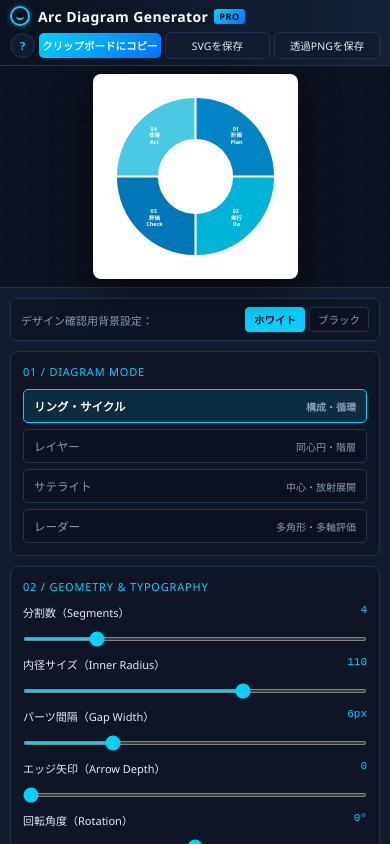
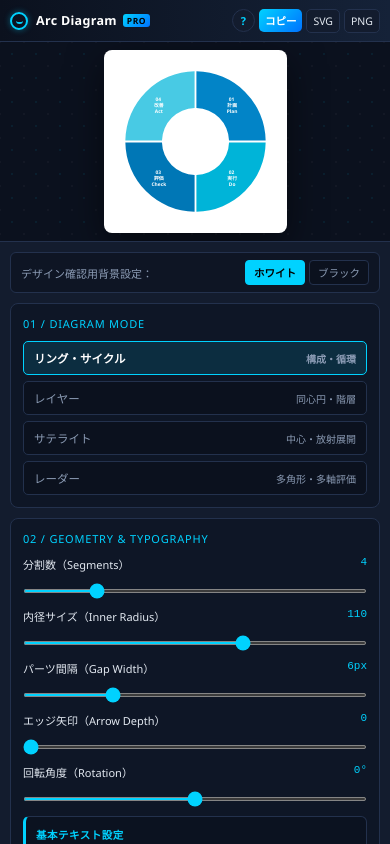
Before and after one commit to arcutilitylabs/app, a plain HTML site: page diagram-pro-nr98rn/index.html in a window 390 px wide. Drawn offline with Linux system fonts and the light colour scheme.

Commit message:
Enhance HTML structure and styles for responsiveness
Updated viewport meta tag, adjusted styles for responsiveness, and improved button text display for clipboard copy functionality.

```diff
--- a/diagram-pro-nr98rn/index.html
+++ b/diagram-pro-nr98rn/index.html
@@ -2,7 +2,7 @@
 <html lang="ja">
 <head>
 <meta charset="UTF-8">
-<meta name="viewport" content="width=device-width, initial-scale=1.0">
+<meta name="viewport" content="width=device-width, initial-scale=1.0, maximum-scale=1.0, user-scalable=no">
 <title>Arc Diagram Generator Pro | Arc Utility Labs</title>
 <style>
   :root {
@@ -25,19 +25,23 @@
     font-family: 'Hiragino Kaku Gothic ProN', 'Segoe UI', 'Meiryo', sans-serif;
   }
 
-  body {
+  html, body {
+    width: 100%;
+    height: 100%;
+    height: 100dvh;
+    overflow: hidden;
     background-color: var(--bg-dark);
     color: var(--text-main);
+  }
+
+  body {
     display: flex;
     flex-direction: column;
-    height: 100vh;
-    height: 100dvh;
-    overflow: hidden;
-  }
-
-  /* ヘッダー：上下幅を抑えたスリム設計 */
+  }
+
+  /* ヘッダー */
   header {
-    min-height: 44px;
+    height: 44px;
     background: linear-gradient(90deg, #0b111e 0%, #152238 100%);
     border-bottom: 1px solid var(--border-color);
     display: flex;
@@ -55,8 +59,8 @@
   }
 
   .brand-logo {
-    width: 20px;
-    height: 20px;
+    width: 18px;
+    height: 18px;
     border: 2px solid var(--accent-cyan);
     border-radius: 50%;
     position: relative;
@@ -69,10 +73,10 @@
 
   .brand-logo::after {
     content: '';
-    width: 8px;
-    height: 4px;
+    width: 7px;
+    height: 3px;
     border-bottom: 2px solid var(--accent-cyan);
-    border-radius: 0 0 8px 8px;
+    border-radius: 0 0 7px 7px;
     margin-top: 2px;
   }
 
@@ -83,9 +87,9 @@
   }
 
   .brand-title {
-    font-size: 14px;
+    font-size: 13.5px;
     font-weight: 600;
-    letter-spacing: 0.4px;
+    letter-spacing: 0.3px;
     color: #fff;
     white-space: nowrap;
   }
@@ -93,9 +97,9 @@
   .pro-badge {
     background: linear-gradient(135deg, var(--accent-cyan), var(--accent-blue));
     color: #000;
-    font-size: 9px;
+    font-size: 8.5px;
     font-weight: 800;
-    padding: 1px 5px;
+    padding: 1px 4px;
     border-radius: 3px;
     letter-spacing: 0.5px;
   }
@@ -109,7 +113,7 @@
     white-space: nowrap;
   }
 
-  /* 出力ボタングループ：1行集約型 */
+  /* 出力ボタン群 */
   .export-group {
     display: flex;
     align-items: center;
@@ -124,8 +128,8 @@
   }
 
   .btn-help {
-    width: 26px;
-    height: 26px;
+    width: 25px;
+    height: 25px;
     border-radius: 50%;
     background: var(--panel-bg);
     border: 1px solid var(--border-color);
@@ -201,7 +205,7 @@
     background: var(--panel-bg);
     color: var(--text-main);
     border: 1px solid var(--border-color);
-    padding: 5px 10px;
+    padding: 4px 9px;
     border-radius: 5px;
     font-size: 11.5px;
     cursor: pointer;
@@ -228,14 +232,24 @@
     opacity: 0.92;
   }
 
+  .btn-text-short {
+    display: none;
+  }
+
+  .btn-text-full {
+    display: inline;
+  }
+
+  /* ワークスペース */
   .workspace {
     display: flex;
     flex: 1;
     overflow: hidden;
   }
 
-  /* サイドバー */
+  /* サイドバー（PCでは左側） */
   .sidebar {
+    order: 1;
     width: 380px;
     background-color: var(--panel-bg);
     border-right: 1px solid var(--border-color);
@@ -247,12 +261,60 @@
     flex-shrink: 0;
   }
 
+  /* プレビューエリア（PCでは右側） */
+  .preview-area {
+    order: 2;
+    flex: 1;
+    display: flex;
+    align-items: center;
+    justify-content: center;
+    position: relative;
+    background-image:
+      radial-gradient(rgba(0, 210, 255, 0.07) 1px, transparent 1px),
+      radial-gradient(rgba(255, 255, 255, 0.03) 1px, transparent 1px);
+    background-size: 24px 24px;
+    background-position: 0 0, 12px 12px;
+    padding: 16px;
+    overflow: hidden;
+  }
+
+  .canvas-card {
+    width: 520px;
+    height: 520px;
+    max-width: 85vh;
+    max-height: 85vh;
+    border-radius: 12px;
+    display: flex;
+    align-items: center;
+    justify-content: center;
+    position: relative;
+    transition: background 0.2s;
+    flex-shrink: 0;
+  }
+
+  .canvas-card.bg-white {
+    background: #ffffff;
+    box-shadow: 0 12px 36px rgba(0, 0, 0, 0.5);
+  }
+
+  .canvas-card.bg-dark {
+    background: #0f172a;
+    border: 1px solid var(--border-color);
+    box-shadow: 0 12px 36px rgba(0, 0, 0, 0.6);
+  }
+
+  svg {
+    width: 100%;
+    height: 100%;
+    user-select: none;
+  }
+
   /* 背景設定ボックス（サイドバー最上部） */
   .bg-setting-box {
     background: rgba(11, 17, 30, 0.6);
     border: 1px solid var(--border-color);
     border-radius: 6px;
-    padding: 8px 10px;
+    padding: 7px 10px;
     display: flex;
     align-items: center;
     justify-content: space-between;
@@ -671,121 +733,83 @@
     text-align: center;
   }
 
-  /* プレビュー表示エリア */
-  .preview-area {
-    flex: 1;
-    display: flex;
-    align-items: center;
-    justify-content: center;
-    position: relative;
-    background-image:
-      radial-gradient(rgba(0, 210, 255, 0.07) 1px, transparent 1px),
-      radial-gradient(rgba(255, 255, 255, 0.03) 1px, transparent 1px);
-    background-size: 24px 24px;
-    background-position: 0 0, 12px 12px;
-    padding: 16px;
-  }
-
-  .canvas-card {
-    width: 520px;
-    height: 520px;
-    max-width: 85vh;
-    max-height: 85vh;
-    border-radius: 12px;
-    display: flex;
-    align-items: center;
-    justify-content: center;
-    position: relative;
-    transition: background 0.2s;
-  }
-
-  .canvas-card.bg-white {
-    background: #ffffff;
-    box-shadow: 0 12px 36px rgba(0, 0, 0, 0.5);
-  }
-
-  .canvas-card.bg-dark {
-    background: #0f172a;
-    border: 1px solid var(--border-color);
-    box-shadow: 0 12px 36px rgba(0, 0, 0, 0.6);
-  }
-
-  svg {
-    width: 100%;
-    height: 100%;
-    user-select: none;
-  }
-
   /* スマートフォン・小型端末向けレスポンシブ最適化 */
   @media (max-width: 860px) {
     header {
-      padding: 6px 10px;
-      flex-direction: column;
-      gap: 6px;
-      align-items: stretch;
-      min-height: auto;
-    }
-
-    .brand {
-      justify-content: space-between;
-      width: 100%;
+      height: 42px;
+      padding: 0 10px;
+    }
+
+    .brand-title {
+      font-size: 12.5px;
     }
 
     .brand-sub {
       display: none;
     }
 
+    .btn-text-full {
+      display: none;
+    }
+
+    .btn-text-short {
+      display: inline;
+    }
+
     .export-group {
-      width: 100%;
-      justify-content: space-between;
       gap: 4px;
     }
 
-    .export-group .btn {
-      flex: 1;
-      padding: 5px 3px;
+    .btn {
+      padding: 4px 6px;
       font-size: 10.5px;
-      justify-content: center;
       gap: 2px;
     }
 
     .btn-help {
-      width: 25px;
-      height: 25px;
+      width: 23px;
+      height: 23px;
       font-size: 11px;
     }
 
     .help-popover {
-      left: 0;
-      right: auto;
-      width: calc(100vw - 20px);
-    }
-
+      left: auto;
+      right: 0;
+      width: min(290px, 92vw);
+    }
+
+    /* ワークスペースを縦2段に分割 */
     .workspace {
       flex-direction: column;
-      height: calc(100vh - 72px);
-      height: calc(100dvh - 72px);
+      height: calc(100% - 42px);
       overflow: hidden;
     }
 
-    /* プレビューエリアを上部に固定配置 */
+    /* ダイアグラムプレビュー（上部に常時固定表示） */
     .preview-area {
       order: 1;
       flex: none;
       width: 100%;
-      padding: 8px 12px;
+      height: 200px;
+      max-height: 28vh;
+      padding: 8px;
       border-bottom: 1px solid var(--border-color);
       background-color: var(--bg-dark);
+      display: flex;
+      align-items: center;
+      justify-content: center;
       z-index: 10;
     }
 
     .canvas-card {
-      width: min(205px, 28vh);
-      height: min(205px, 28vh);
+      width: auto;
+      height: 100%;
+      aspect-ratio: 1 / 1;
+      max-width: 100%;
       border-radius: 8px;
     }
 
-    /* サイドバーを下部でスクロール可能に設計 */
+    /* サイドバー（下部の独立スクロール領域） */
     .sidebar {
       order: 2;
       flex: 1;
@@ -803,12 +827,10 @@
 
 <header>
   <div class="brand">
-    <div style="display:flex; align-items:center; gap:8px;">
-      <div class="brand-logo"></div>
-      <div class="brand-title-wrap">
-        <span class="brand-title">Arc Diagram Generator</span>
-        <span class="pro-badge">PRO</span>
-      </div>
+    <div class="brand-logo"></div>
+    <div class="brand-title-wrap">
+      <span class="brand-title">Arc Diagram</span>
+      <span class="pro-badge">PRO</span>
     </div>
     <span class="brand-sub">Arc Utility Labs</span>
   </div>
@@ -841,13 +863,30 @@
       </div>
     </div>
 
-    <button class="btn btn-primary" id="btn-copy" onclick="copyPNGToClipboard()">クリップボードにコピー</button>
-    <button class="btn" onclick="downloadSVG()">SVGを保存</button>
-    <button class="btn" onclick="downloadPNG()">透過PNGを保存</button>
+    <button class="btn btn-primary" id="btn-copy" onclick="copyPNGToClipboard()">
+      <span class="btn-text-full">クリップボードにコピー</span>
+      <span class="btn-text-short">コピー</span>
+    </button>
+    <button class="btn" onclick="downloadSVG()">
+      <span class="btn-text-full">SVGを保存</span>
+      <span class="btn-text-short">SVG</span>
+    </button>
+    <button class="btn" onclick="downloadPNG()">
+      <span class="btn-text-full">透過PNGを保存</span>
+      <span class="btn-text-short">PNG</span>
+    </button>
   </div>
 </header>
 
 <div class="workspace">
+  <!-- プレビューエリア（HTML構造上で先に配置） -->
+  <main class="preview-area">
+    <div class="canvas-card bg-white" id="canvas-card">
+      <svg id="diagram-svg" viewBox="0 0 600 600" xmlns="http://www.w3.org/2000/svg"></svg>
+    </div>
+  </main>
+
+  <!-- サイドバー（設定操作・スクロール領域） -->
   <aside class="sidebar">
     <!-- デザイン確認用背景設定（最上部に配置） -->
     <div class="bg-setting-box">
@@ -1036,12 +1075,6 @@
       <input type="file" id="input-import-file" accept=".json" style="display:none;" onchange="importSettingsFile(event)">
     </div>
   </aside>
-
-  <main class="preview-area">
-    <div class="canvas-card bg-white" id="canvas-card">
-      <svg id="diagram-svg" viewBox="0 0 600 600" xmlns="http://www.w3.org/2000/svg"></svg>
-    </div>
-  </main>
 </div>
 
 <script>
@@ -2093,6 +2126,8 @@
 
   function copyPNGToClipboard() {
     const btn = document.getElementById('btn-copy');
+    const spanFull = btn.querySelector('.btn-text-full');
+    const spanShort = btn.querySelector('.btn-text-short');
     const svgEl = document.getElementById('diagram-svg');
     const serializer = new XMLSerializer();
     const svgStr = serializer.serializeToString(svgEl);
@@ -2112,11 +2147,16 @@
         if (!blob) return;
         try {
           await navigator.clipboard.write([new ClipboardItem({ 'image/png': blob })]);
-          const originalText = btn.textContent;
-          btn.textContent = 'コピー完了！';
+          if (spanFull && spanShort) {
+            spanFull.textContent = 'コピー完了！';
+            spanShort.textContent = '完了！';
+          }
           btn.style.borderColor = 'var(--accent-cyan)';
           setTimeout(() => {
-            btn.textContent = originalText;
+            if (spanFull && spanShort) {
+              spanFull.textContent = 'クリップボードにコピー';
+              spanShort.textContent = 'コピー';
+            }
             btn.style.borderColor = 'var(--border-color)';
           }, 2000);
         } catch (err) {
```
